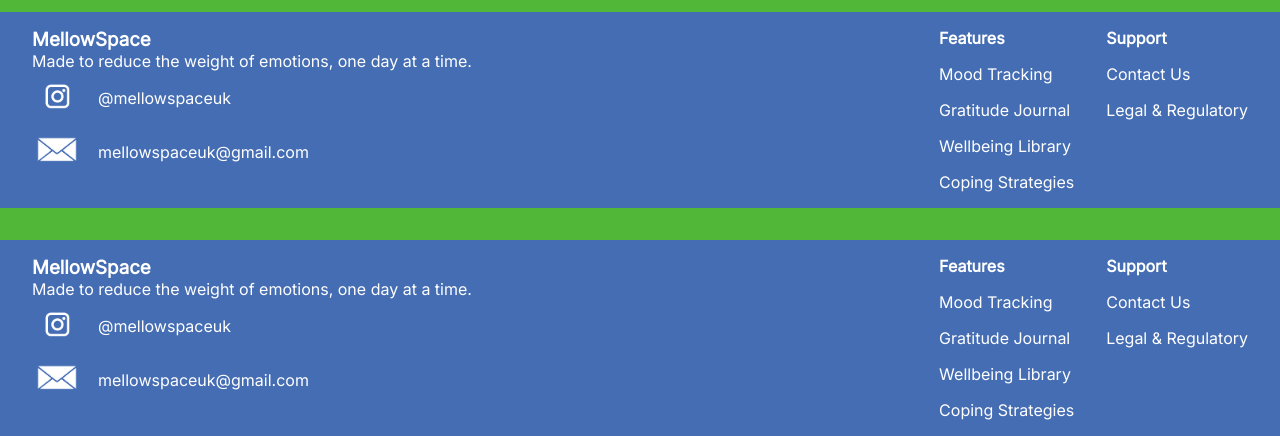
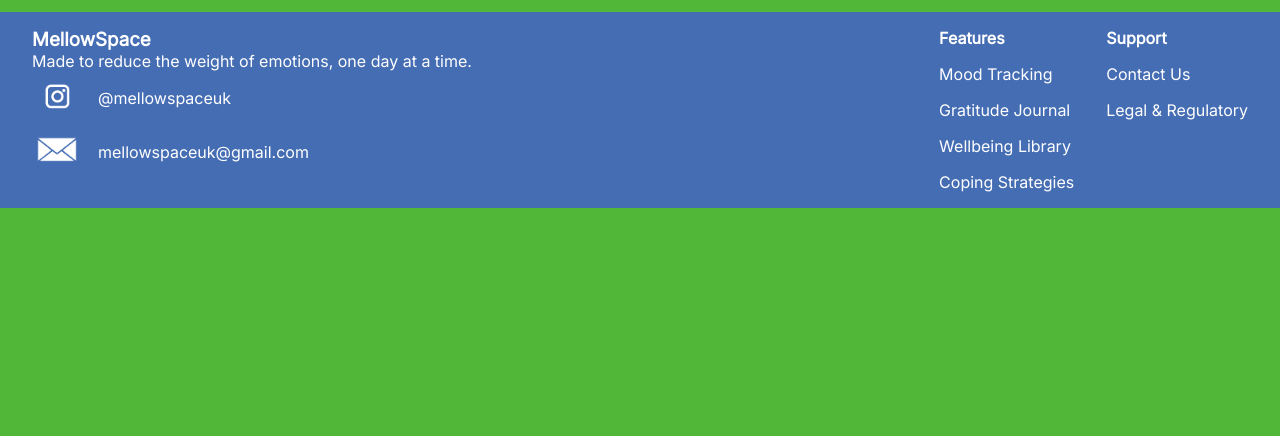
Before and after one commit to annawils441/mellowspace, a Flask app: page / in a window 1280 px wide. Shown: the part 1616-2052 px from the top of the page. After the commit the page ends 1824 px from the top, so only its background shows below. Run offline with Flask 3, Linux system fonts and the light colour scheme.

Commit message:
V2.1 - Removed the footer from index.html so there wasn't 2 footers

```diff
--- a/app/templates/index.html
+++ b/app/templates/index.html
@@ -53,50 +53,4 @@
             <p class="homepage-quote-txt">“There is hope, even when your brain tells you there isn’t.”<br><b>John Green</b></p>
         </div>
     </div>
-    <div class="footer">
-        <div class="footer-left">
-            <div class="footer-left-container">
-                <div class="footer-left-container-child">
-                    <h3 class="footer-title">MellowSpace</h3>
-                </div>
-                <div class="footer-left-container-child">
-                    <p class="footer-txt">Made to reduce the weight of emotions, one day at a time.</p>
-                </div>
-                <div class="footer-left-container-child">
-                    <div class="icon-container">
-                        <div class="icon-container-child">
-                            <img class="instagram-logo" src="static/images/instagram-logo.png" alt="White instagram logo, image by pngtree.com">
-                        </div>
-                        <div class="icon-container-child">
-                            <a class="instagram-txt" href="https://www.instagram.com/mellowspaceuk">@mellowspaceuk</a>
-                        </div>
-                    </div>
-                </div>
-                <div class="footer-left-container-child">
-                    <div class="icon-container">
-                        <div class="icon-container-child">
-                            <img class="email-logo" src="static/images/email-logo.png" alt="White email logo, image by pngtree.com">
-                        </div>
-                        <div class="icon-container-child">
-                            <a class="email-txt" href="mailto:mellowspaceuk@gmail.com">mellowspaceuk@gmail.com</a>
-                        </div>
-                    </div>
-                </div>
-            </div>
-        </div>
-        <div class="footer-right">
-            <div class="footer-right-box-1">
-                <p class="footer-right-title"><b>Features</b></p>
-                <p class="footer-txt"><a href="{{ url_for('main.register') }}">Mood Tracking</a></p>
-                <p class="footer-txt"><a href="{{ url_for('main.register') }}">Gratitude Journal</a></p>
-                <p class="footer-txt"><a href="{{ url_for('main.wellbeinglibrary') }}">Wellbeing Library</a></p>
-                <p class="footer-txt"><a href="{{ url_for('main.copingstrategies') }}">Coping Strategies</a></p>
-            </div>
-            <div class="footer-right-box-2">
-                <p class="footer-right-title"><b>Support</b></p>
-                <p class="footer-txt"><a href="mailto:mellowspaceuk@gmail.com">Contact Us</a></p>
-                <p class="footer-txt""><a href="{{ url_for('main.legal') }}">Legal & Regulatory</a></p>
-            </div>
-        </div>
-    </div>
 {% endblock %}
```
